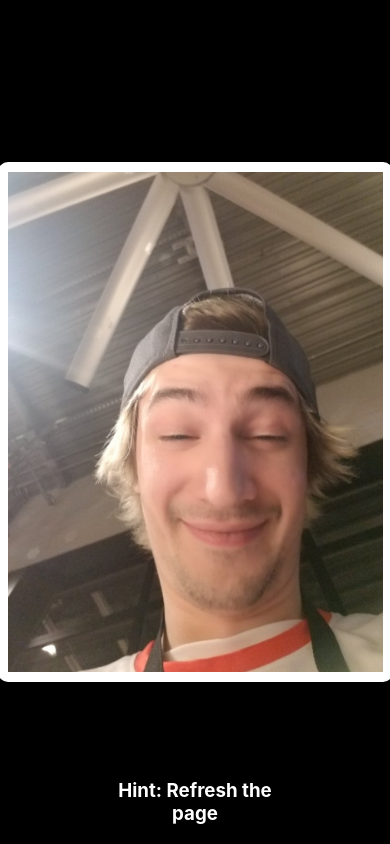
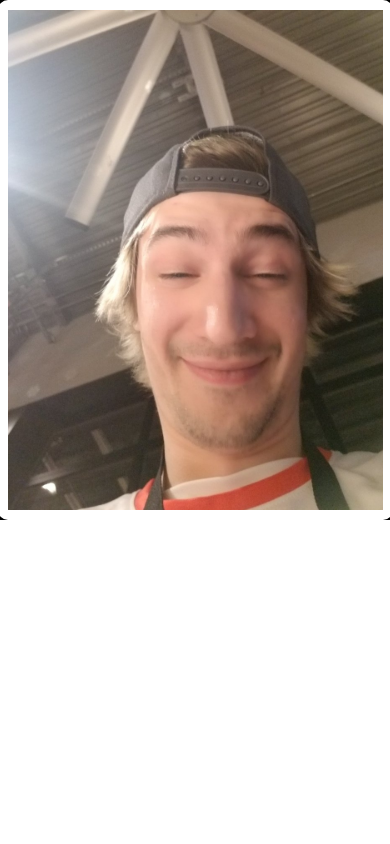
Before and after one commit to AnksioXD/xqcjungle, a React (Create React App) app: page / in a window 390 px wide. Built offline with nearby package versions, Linux system fonts and the light colour scheme.

Commit message:
Update App.css

```diff
--- a/src/App.css
+++ b/src/App.css
@@ -30,3 +30,15 @@
   border: 10px solid white;
   border-radius: 10px;
 }
+
+
+@media only screen and (max-width: 767px) {
+    body {
+        margin: 0;
+        padding: 0;
+    }
+    .app-container {
+        width: 100%;
+        height: 100%;
+    }
+}
```
